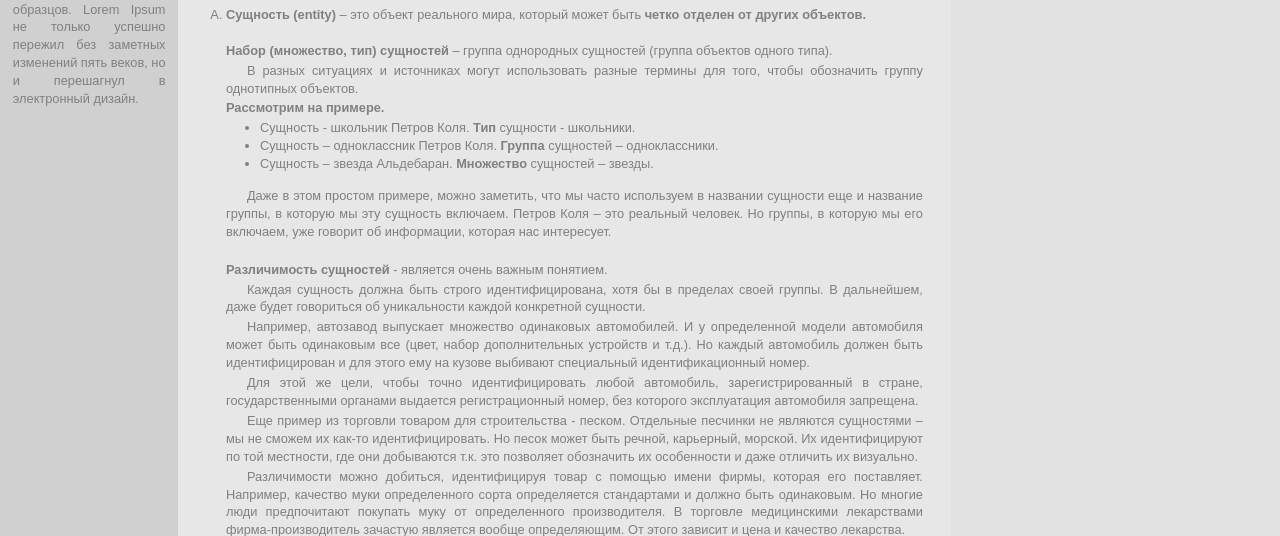
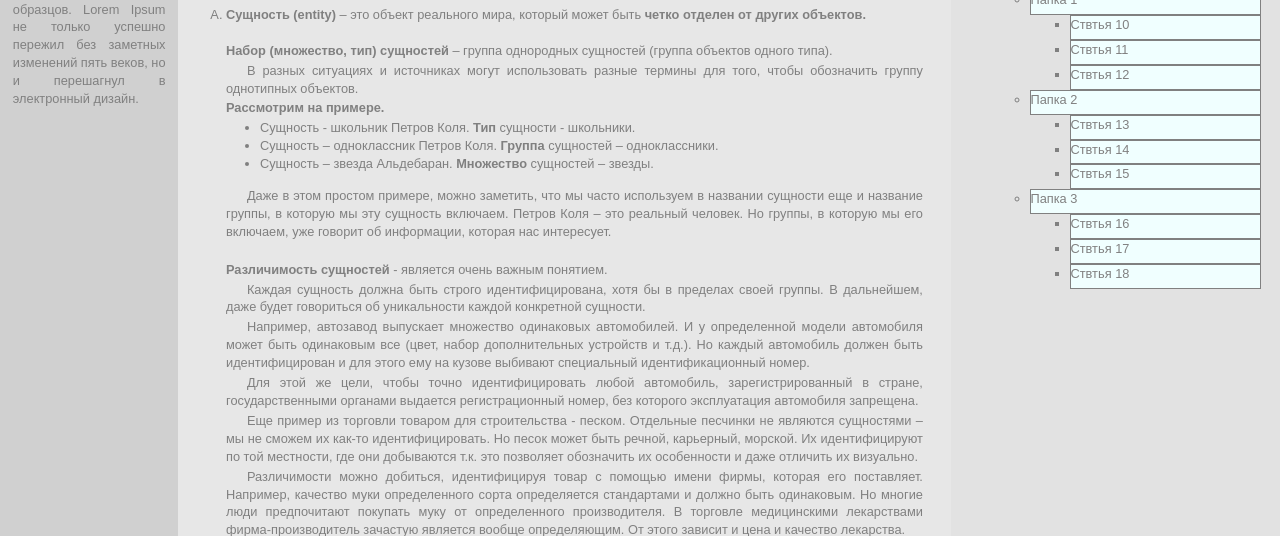
Before and after one commit to OlegTripolskiy/pg21flaskL, a Flask app: page /terms.html in a window 1280 px wide. Shown: the part 506-1042 px from the top of the page. Run offline with Flask 2, Linux system fonts and the light colour scheme; some libraries are stand-ins or nearby versions.

Commit message:
0.0.0.1 Site with Python, pipenv, Flask, PostgreSQL

```diff
--- a/hello.py
+++ b/main.py
@@ -7,7 +7,7 @@ app = Flask(__name__)	# Создаем новое web-приложение
 # имя модуля (пакета) в котором расположен   этот класс.
  	    # Иначе Flask не знает где искать шаблоны, статистические файлы и т.д.
 @app.route("/")
-def index():
+def index():  #  эта функция получает статьи из БД и через переменную включает в шаблон сайта layout.html.
 #    return "Hello, world!"
     # Соединяемся с БД.
     con = psycopg2.connect(
@@ -28,19 +28,16 @@ def index():
 
     con.close()
 
-
-
 @app.route("/layout.html")
-def layout():
-#    return url_for('layout')
+def layout(): #  эта функция вызывает шаблон сайта
     return render_template("layout.html")
 
 @app.route("/integrity.html")
-def integrity():		#  эта функция вернет в тэг <body> браузера слова Hello World!
+def integrity():		#  эта функция вызывает статью "Целостность БД." и которая наследует шаблон layout.
     return render_template("integrity.html")
 
 @app.route("/terms.html")
-def terms():		#  эта функция вернет в тэг <body> браузера слова Hello World!
+def terms():		#  эта функция вызывает статью "Термины при моделировании БД." и которая наследует шаблон layout.
     return render_template("terms.html")
 #	return "Hello, world! "
 #@app.route("/index")
--- a/static/css/main.css
+++ b/static/css/main.css
@@ -346,4 +346,11 @@ p { /* ВСЕ ПАРАГРАФЫ. Чтобы не делать стандарт
     /* КОНЕЦ Таблица standart */
 /* 6. ==== КОНЕЦ ФОРМАТИРОВАНИЕ ТЕКСТА ПАРАГРАФОВ  ====================*/
 
+/*  ==== НАЧАЛО стили МЕНЮ ======= */
+#menu li {
+  background-color: azure;
+  border: 1px solid grey;
+}
+/*  ==== КОНЕЦ стили МЕНЮ ======= */
+
 /* === 5. КОНЕЦ  ======= */
--- a/templates/h1.html
+++ /dev/null
@@ -1 +0,0 @@
-<h1>Текст скопирован в таблицу из файла р1.html</h1>
--- a/templates/layout.html
+++ b/templates/layout.html
@@ -99,7 +99,54 @@
 
       <!-- КОЛОНКА  РЕКЛАМЫ  -->
       <div class="ad">
-        <h4> РЕКЛАМНЫЙ БЛОК </h4>
+        <h4> ПРОБА МЕНЮ </h4>
+        <div id="menu">
+          <ol>
+            <li>PostgreSQL</li>
+              <ul>
+                <li>Папка 1</li>
+                  <ul>
+                    <li>Ствтья 1</li>
+                    <li>Ствтья 2</li>
+                    <li>Ствтья 3</li>
+                  </ul>
+                <li>Папка 2</li>
+                  <ul>
+                    <li>Ствтья 4</li>
+                    <li>Ствтья 5</li>
+                    <li>Ствтья 6</li>
+                  </ul>
+                <li>Папка 3</li>
+                  <ul>
+                    <li>Ствтья 7</li>
+                    <li>Ствтья 8/li>
+                    <li>Ствтья 9</li>
+                  </ul>
+              </ul>
+            <li>CSS</li>
+              <ul>
+                <li>Папка 1</li>
+                  <ul>
+                    <li>Ствтья 10</li>
+                    <li>Ствтья 11</li>
+                    <li>Ствтья 12</li>
+                  </ul>
+                <li>Папка 2</li>
+                  <ul>
+                    <li>Ствтья 13</li>
+                    <li>Ствтья 14</li>
+                    <li>Ствтья 15</li>
+                  </ul>
+                <li>Папка 3</li>
+                  <ul>
+                    <li>Ствтья 16</li>
+                    <li>Ствтья 17</li>
+                    <li>Ствтья 18</li>
+                  </ul>
+              </ul>
+          </ol>
+
+        </div>
 
       </div>
     </div> <!-- КОНЕЦ 3 колоночной верстки  -->
```
Also changed, not shown: templates/highlight.html (added, +9 -0 lines), templates/terms1.html (deleted, +0 -149 lines), ReadME_pg21flaskL.txt.
